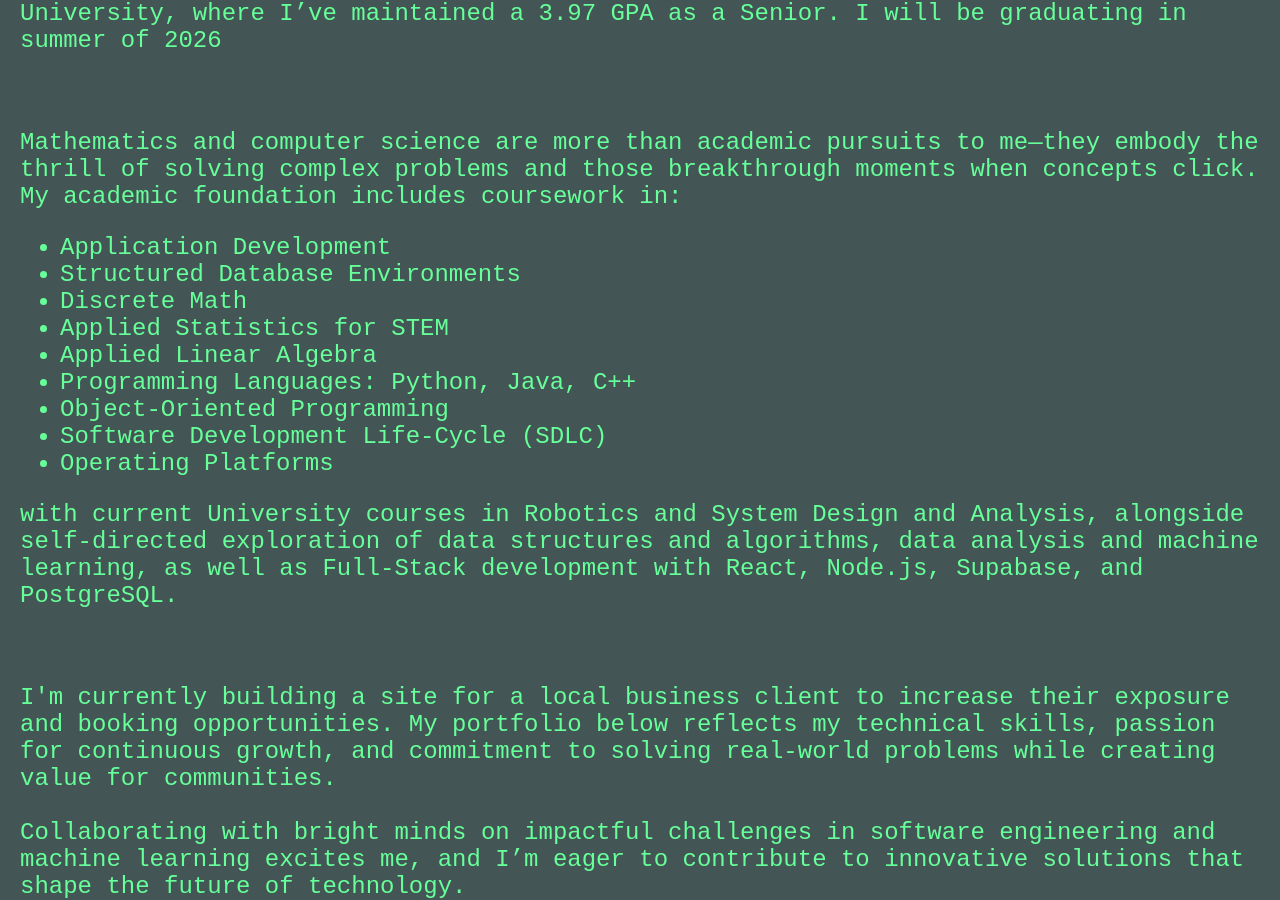
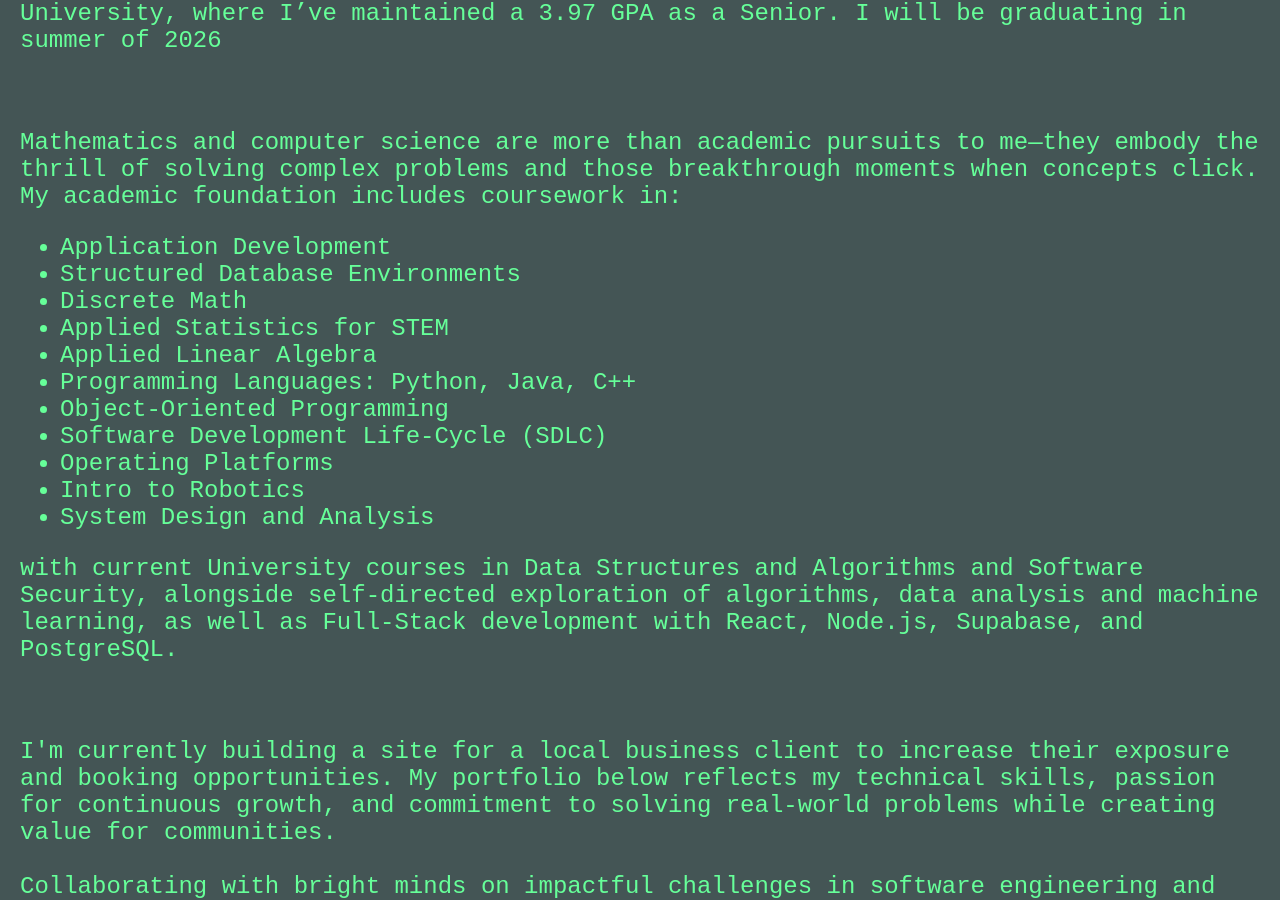
Before and after one commit to navesm/portfolio-pro, a React (Create React App) app: page / in a window 1280 px wide. Shown: the part 1282-2182 px from the top of the page. Built offline with nearby package versions, Linux system fonts and the light colour scheme; a web font is replaced by a local one.

Commit message:
updated about for completed and current classes

```diff
--- a/src/components/about/About.jsx
+++ b/src/components/about/About.jsx
@@ -40,9 +40,15 @@ function About() {
           <li>
             Operating Platforms
           </li>
+          <li>
+            Intro to Robotics
+          </li>
+          <li>
+            System Design and Analysis
+          </li>
         </ul>
-        with current University courses in Robotics and System Design and Analysis,
-        alongside self-directed exploration of data structures and algorithms, data analysis and machine learning, as well as Full-Stack development with React, Node.js, Supabase, and PostgreSQL.
+        with current University courses in Data Structures and Algorithms and Software Security,
+        alongside self-directed exploration of algorithms, data analysis and machine learning, as well as Full-Stack development with React, Node.js, Supabase, and PostgreSQL.
       </p>
       <br></br>
       <p> I'm currently building a site for a local business client to increase their exposure and booking opportunities. My portfolio below reflects my technical skills, passion for continuous growth, and commitment to solving real-world problems while creating value for communities.
```
